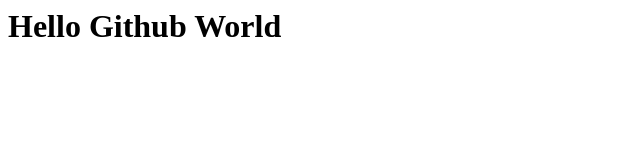
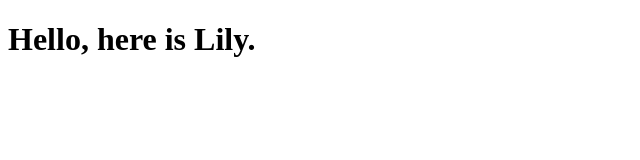
Before and after one commit to ye0985/msaischool, a plain HTML site: page index.html in a window 1280 px wide. Shown: the whole page, without its empty margins (0-640 px from the left). Drawn offline with Linux system fonts and the light colour scheme.

Commit message:
(수정)index.html first change

```diff
--- a/index.html
+++ b/index.html
@@ -1 +1,11 @@
-<h1>Hello Github World</h1>
+<!DOCTYPE html>
+<html lang="en">
+<head>
+    <meta charset="UTF-8">
+    <meta name="viewport" content="width=device-width, initial-scale=1.0">
+    <title>Document</title>
+</head>
+<body>
+    <h1>Hello, here is Lily.</h1>
+</body>
+</html>
```
